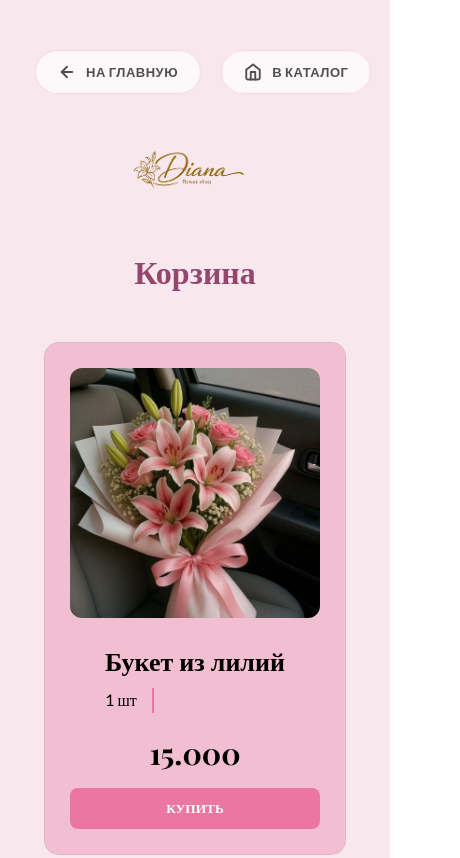
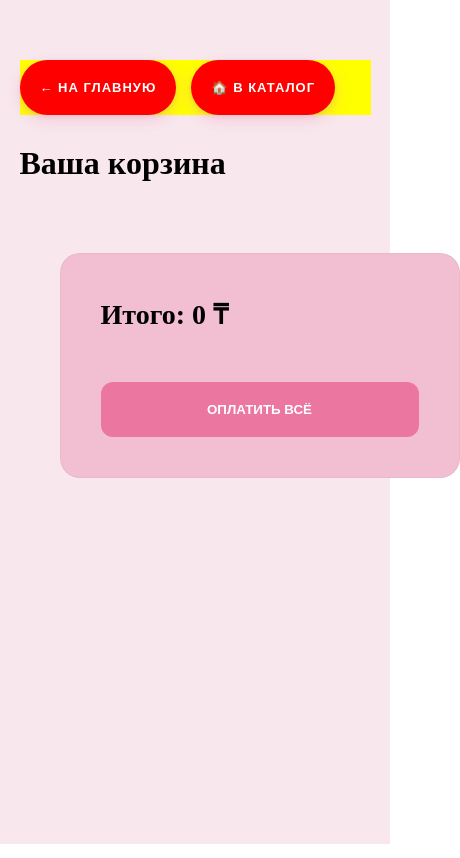
Before and after one commit to dianadairbaeva/finalproject, a website built with Parcel: page cart.html in a window 390 px wide. Shown: the top 858 px of the page, 460 px wide, since content can reach past the window. Built offline with nearby package versions, Linux system fonts and the light colour scheme; files whose address does not match are found by name.

Commit message:
js project

```diff
--- a/cart.css
+++ b/cart.css
@@ -1,9 +1,8 @@
-
 .cart-page-container {
   width: 100%;
   min-height: 100vh;
   background-color: var(--color-lavenderblush);
-  padding: 40px 5% 80px;
+  padding: 60px 5% 100px;
   box-sizing: border-box;
   display: flex;
   flex-direction: column;
@@ -17,52 +16,94 @@
   margin-bottom: 50px;
 }
 
-.logo-wrapper {
+.nav-buttons-wrapper {
   display: flex;
-  align-items: center;
-  gap: 30px;
+  gap: 15px;
+  margin-bottom: 30px;
 }
 
-.main-logo-icon {
-  width: 280px;
-  height: auto;
-  object-fit: cover;
+.nav-btn {
+  position: relative;
+  overflow: hidden;
+
+  display: inline-flex;
+  align-items: center;
+  justify-content: center;
+
+  padding: 14px 28px;
+
+  background: linear-gradient(135deg, #ffb6c1, #f48fb1);
+  color: white;
+
+  text-decoration: none;
+  font-family: sans-serif;
+  font-weight: 700;
+  font-size: 13px;
+  text-transform: uppercase;
+  letter-spacing: 1px;
+
+  border: none;
+  border-radius: 50px;
+
+  box-shadow:
+    0 5px 15px rgba(244, 143, 177, 0.35),
+    0 2px 5px rgba(0, 0, 0, 0.08);
+
+  transition: all 0.3s ease;
 }
 
-.cart-main-title {
-  font-size: 45px;
-  color: var(--color-palevioletred-200);
-  font-family: var(--font-playfair-display);
-  margin: 0;
-  font-weight: 700;
+.nav-btn::before {
+  content: "";
+  position: absolute;
+  top: 0;
+  left: -120%;
+
+  width: 70%;
+  height: 100%;
+
+  background: linear-gradient(
+    90deg,
+    transparent,
+    rgba(255,255,255,0.5),
+    transparent
+  );
+
+  transition: 0.6s;
 }
 
+.nav-btn:hover::before {
+  left: 120%;
+}
+
+.nav-btn:hover {
+  transform: translateY(-3px);
+  box-shadow:
+    0 10px 25px rgba(244, 143, 177, 0.45),
+    0 4px 10px rgba(0, 0, 0, 0.1);
+}
+
+.nav-btn:active {
+  transform: translateY(0);
+}
 
 .cart-grid-layout {
   width: 100%;
-  max-width: 1300px;
+  max-width: 1200px;
   display: grid;
-  grid-template-columns: 1fr 420px;
+  grid-template-columns: 1fr 400px;
   gap: 40px;
   align-items: start;
 }
 
-.cart-items-column {
-  display: flex;
-  flex-direction: column;
-  gap: 25px;
-}
-
-
 .product-card {
   background-color: var(--color-pink-200);
-  border-radius: 15px;
-  border: 1px solid rgba(0,0,0,0.05);
+  border-radius: 20px;
   padding: 25px;
   display: flex;
   justify-content: space-between;
   align-items: center;
-  transition: transform 0.2s ease;
+  border: 1px solid rgba(0,0,0,0.03);
+  margin-bottom: 20px;
 }
 
 .product-main-info {
@@ -72,96 +113,39 @@
 }
 
 .product-thumb {
-  width: 160px;
-  height: 160px;
+  width: 140px;
+  height: 140px;
   object-fit: cover;
-  border-radius: 12px;
+  border-radius: 15px;
 }
 
 .product-text-details {
   display: flex;
   flex-direction: column;
-  gap: 10px;
+  gap: 8px;
 }
-
-.product-name {
-  font-size: 26px;
-  font-family: var(--font-playfair-display);
-  color: var(--color-black);
-}
-
-.product-meta {
-  display: flex;
-  align-items: center;
-  gap: 15px;
-  font-family: var(--font-lato);
-}
-
-.vertical-divider {
-  width: 2px;
-  height: 25px;
-  background-color: var(--color-palevioletred-300);
-}
-
-
-.product-actions {
-  display: flex;
-  flex-direction: column;
-  align-items: center;
-  gap: 15px;
-}
-
-.product-price {
-  font-size: 30px;
-  font-family: var(--font-playfair-display);
-  font-weight: 700;
-}
-
-.action-btn {
-  background-color: var(--color-palevioletred-300);
-  color: white;
-  border: none;
-  padding: 12px 30px;
-  border-radius: 8px;
-  cursor: pointer;
-  font-weight: 700;
-  font-family: var(--font-lato);
-  text-transform: uppercase;
-  min-width: 140px;
-}
-
 
 .summary-box {
   background-color: var(--color-pink-200);
-  border-radius: 15px;
-  padding: 35px;
-  border: 1px solid rgba(0,0,0,0.05);
+  border-radius: 20px;
+  padding: 40px;
   position: sticky;
-  top: 20px;
+  top: 40px;
+  border: 1px solid rgba(0,0,0,0.03);
 }
 
 .summary-total-label {
-  font-size: 30px;
-  text-align: center;
+  font-size: 28px;
   display: block;
   margin-bottom: 30px;
-  font-weight: 700;
-}
-
-.summary-items-list {
-  display: flex;
-  flex-direction: column;
-  gap: 15px;
-  margin-bottom: 35px;
 }
 
 .summary-row {
   display: flex;
   justify-content: space-between;
-  font-family: var(--font-lato);
-  font-size: 16px;
-  border-bottom: 1px solid rgba(0,0,0,0.1);
-  padding-bottom: 8px;
+  margin-bottom: 15px;
+  padding-bottom: 10px;
+  border-bottom: 1px solid rgba(0,0,0,0.05);
 }
 
 .pay-all-button {
@@ -170,69 +154,33 @@
   color: white;
   border: none;
   padding: 20px;
-  border-radius: 10px;
-  font-size: 18px;
+  border-radius: 12px;
   font-weight: 700;
   cursor: pointer;
   text-transform: uppercase;
+  margin-top: 20px;
 }
 
-/* --- АДАПТИВНОСТЬ */
-
-/* Планшеты */
-@media screen and (max-width: 1100px) {
-  .cart-grid-layout {
-    grid-template-columns: 1fr;
-  }
-  .cart-summary-aside {
-    order: 2;
-  }
-  .summary-box {
-    position: static;
-  }
+.action-btn {
+  background-color: var(--color-palevioletred-300);
+  color: white;
+  border: none;
+  padding: 12px 25px;
+  border-radius: 10px;
+  cursor: pointer;
+  text-transform: uppercase;
+  font-size: 12px;
 }
 
-/* Мобильные телефоны */
-@media screen and (max-width: 768px) {
-  .cart-page-container {
-    padding: 20px 15px;
-  }
+.nav-buttons-wrapper {
+    background: yellow !important;
+}
 
-  .logo-wrapper {
-    flex-direction: column;
-    text-align: center;
-    gap: 15px;
-  }
-
-  .main-logo-icon {
-    width: 180px;
-  }
-
-  .cart-main-title {
-    font-size: 32px;
-  }
-
-  .product-card {
-    flex-direction: column;
-    text-align: center;
-    gap: 20px;
-  }
-
-  .product-main-info {
-    flex-direction: column;
-  }
-
-  .product-thumb {
-    width: 100%;
-    max-width: 250px;
-    height: auto;
-  }
-
-  .product-actions {
-    width: 100%;
-  }
-
-  .action-btn {
-    width: 100%;
-  }
+.nav-btn {
+    display: inline-block !important;
+    background: red !important;
+    color: white !important;
+    padding: 20px !important;
+    border-radius: 50px !important;
+    text-decoration: none !important;
 }
--- a/cart.html
+++ b/cart.html
@@ -3,166 +3,87 @@
 <head>
     <meta charset="utf-8" />
     <meta name="viewport" content="width=device-width, initial-scale=1.0" />
-    <title>Корзина - Цветочный магазин</title>
+    <title>Корзина</title>
+
     <link rel="stylesheet" href="./global.css" />
     <link rel="stylesheet" href="./cart.css" />
-    <link rel="stylesheet" href="https://fonts.googleapis.com/css2?family=Lato:wght@300;400;700&display=swap" />
-    <link rel="stylesheet" href="https://fonts.googleapis.com/css2?family=Playfair+Display:wght@400;700&display=swap" />
+
     <style>
-
-      .cart-nav-panel {
-        width: 100%;
-        max-width: 1200px;
-        margin: 30px auto 0;
+        .nav-buttons-wrapper {
             display: flex;
-        gap: 20px;
-        padding: 0 20px;
+            gap: 15px;
+            margin-bottom: 30px;
         }
 
-      .cart-nav-btn {
-        display: flex;
+        .nav-btn {
+            display: inline-flex;
             align-items: center;
-        gap: 10px;
-        padding: 12px 22px;
-        background: rgba(255, 255, 255, 0.7);
-        backdrop-filter: blur(10px);
-        -webkit-backdrop-filter: blur(10px);
-        border: 1px solid rgba(214, 51, 132, 0.15);
-        border-radius: 50px;
+            justify-content: center;
+
+            padding: 14px 28px;
+
+            background: linear-gradient(135deg, #ffb6c1, #f48fb1);
+            color: white;
+
             text-decoration: none;
-        color: #4F4F4F;
-        font-family: 'Lato', sans-serif;
+            font-family: sans-serif;
             font-weight: 700;
             font-size: 13px;
+            letter-spacing: 1px;
             text-transform: uppercase;
-        letter-spacing: 0.5px;
-        transition: all 0.3s ease;
+
+            border-radius: 50px;
+
+            box-shadow: 0 6px 18px rgba(244, 143, 177, 0.4);
+
+            transition: 0.3s ease;
         }
 
-      .cart-nav-btn:hover {
-        background: #fff;
-        transform: translateY(-2px);
-        box-shadow: 0 5px 15px rgba(214, 51, 132, 0.1);
-        color: #D63384;
+        .nav-btn:hover {
+            transform: translateY(-3px);
+            box-shadow: 0 10px 25px rgba(244, 143, 177, 0.5);
         }
 
-      .cart-nav-btn svg {
-        stroke: currentColor;
-      }
-
-
-      .cart-header-section {
-        margin-top: 20px;
+        .nav-btn:active {
+            transform: translateY(0);
         }
     </style>
 </head>
+
 <body>
-    <div class="cart-page-container">
-
-      <nav class="cart-nav-panel">
-        <a href="index.html" class="cart-nav-btn">
-          <svg width="18" height="18" viewBox="0 0 24 24" fill="none" stroke-width="2.5" stroke-linecap="round" stroke-linejoin="round"><line x1="19" y1="12" x2="5" y2="12"></line><polyline points="12 19 5 12 12 5"></polyline></svg>
-          <span>На главную</span>
-        </a>
-        <a href="catalog.html" class="cart-nav-btn">
-          <svg width="18" height="18" viewBox="0 0 24 24" fill="none" stroke-width="2.5" stroke-linecap="round" stroke-linejoin="round"><path d="M3 9l9-7 9 7v11a2 2 0 0 1-2 2H5a2 2 0 0 1-2-2z"></path><polyline points="9 22 9 12 15 12 15 22"></polyline></svg>
-          <span>В каталог</span>
-        </a>
-      </nav>
+    <main class="cart-page-container">
 
         <header class="cart-header-section">
+
+            <div class="nav-buttons-wrapper">
+                <a href="index.html" class="nav-btn">← НА ГЛАВНУЮ</a>
+                <a href="catalog.html" class="nav-btn">🏠 В КАТАЛОГ</a>
+            </div>
+
             <div class="logo-wrapper">
-          <img
-            class="main-logo-icon"
-            loading="lazy"
-            alt="Logo"
-            src="./public/f11c56f0-dffe-42b3-a3c1-0b664d5c0c92-2@2x.png"
-          />
-          <h1 class="cart-main-title">Корзина</h1>
+                <h1 class="cart-main-title">Ваша корзина</h1>
             </div>
+
         </header>
 
-      <main class="cart-main-content">
         <div class="cart-grid-layout">
 
-          <section class="cart-items-column">
-
-            <div class="product-card">
-              <div class="product-main-info">
-                <img class="product-thumb" alt="Лилии" src="./public/048b2ea80faf2f4f4cbcf9f87032ce18-1@2x.png" />
-                <div class="product-text-details">
-                  <b class="product-name">Букет из лилий</b>
-                  <div class="product-meta">
-                    <span class="quantity-text">1 шт</span>
-                    <div class="vertical-divider"></div>
-                  </div>
-                </div>
-              </div>
-              <div class="product-actions">
-                <b class="product-price">15.000</b>
-                <button class="action-btn">Купить</button>
-              </div>
-            </div>
-
-            <div class="product-card">
-              <div class="product-main-info">
-                <img class="product-thumb" alt="Пионы" src="./public/11bad388e00444a0666113b5b73340a7-1@2x.png" />
-                <div class="product-text-details">
-                  <b class="product-name">Букет из пионов</b>
-                  <div class="product-meta">
-                    <span class="quantity-text">1 шт</span>
-                    <div class="vertical-divider"></div>
-                  </div>
-                </div>
-              </div>
-              <div class="product-actions">
-                <b class="product-price">10.000</b>
-                <button class="action-btn">Купить</button>
-              </div>
-            </div>
-
-            <div class="product-card">
-              <div class="product-main-info">
-                <img class="product-thumb" alt="Розы" src="./public/75e46ba924ac343407146504186d44bc-1@2x.png" />
-                <div class="product-text-details">
-                  <b class="product-name">Букет из роз</b>
-                  <div class="product-meta">
-                    <span class="quantity-text">1 шт</span>
-                    <div class="vertical-divider"></div>
-                  </div>
-                </div>
-              </div>
-              <div class="product-actions">
-                <b class="product-price">8.000</b>
-                <button class="action-btn">Купить</button>
-              </div>
-            </div>
-
-          </section>
+            <section class="cart-items-column" id="cart-items-container"></section>
 
             <aside class="cart-summary-aside">
                 <div class="summary-box">
-              <b class="summary-total-label">Итого: 33.000</b>
-              <div class="summary-items-list">
-                <div class="summary-row">
-                  <span>Букет из лилий 1 шт</span>
-                  <b>15.000</b>
-                </div>
-                <div class="summary-row">
-                  <span>Букет из пионов 1 шт</span>
-                  <b>10.000</b>
-                </div>
-                <div class="summary-row">
-                  <span>Букет из роз 1 шт</span>
-                  <b>8.000</b>
-                </div>
-              </div>
-              <button class="pay-all-button">Оплатить всё</button>
+                    <b class="summary-total-label" id="total-price-display">Итого: 0 ₸</b>
+                    <div class="summary-items-list" id="summary-items-list"></div>
+                    <button class="pay-all-button" onclick="alert('Спасибо!')">
+                        Оплатить всё
+                    </button>
                 </div>
             </aside>
 
         </div>
+
     </main>
-    </div>
+
+    <script src="js/cart.js"></script>
 </body>
 </html>
--- a/login.css
+++ b/login.css
@@ -1,4 +1,3 @@
-
 .auth-page {
   width: 100%;
   height: 100vh;
@@ -172,8 +171,6 @@
   text-decoration: none;
 }
 
-/* --- АДАПТИВНОСТЬ --- */
-
 /* Планшеты */
 @media screen and (max-width: 1024px) {
   .auth-page {
--- a/registration.css
+++ b/registration.css
@@ -1,4 +1,3 @@
-
 .auth-page {
   width: 100%;
   height: 100vh;
```
Also changed, not shown: auth.js (added, +44 -0 lines), cart.js (added, +62 -0 lines), catalog.html (+1 -1 lines), catalog.js (added, +65 -0 lines), login.html (+6 -6 lines), registration.html (+7 -7 lines). Lines whose indentation alone changed are shown as unchanged.
